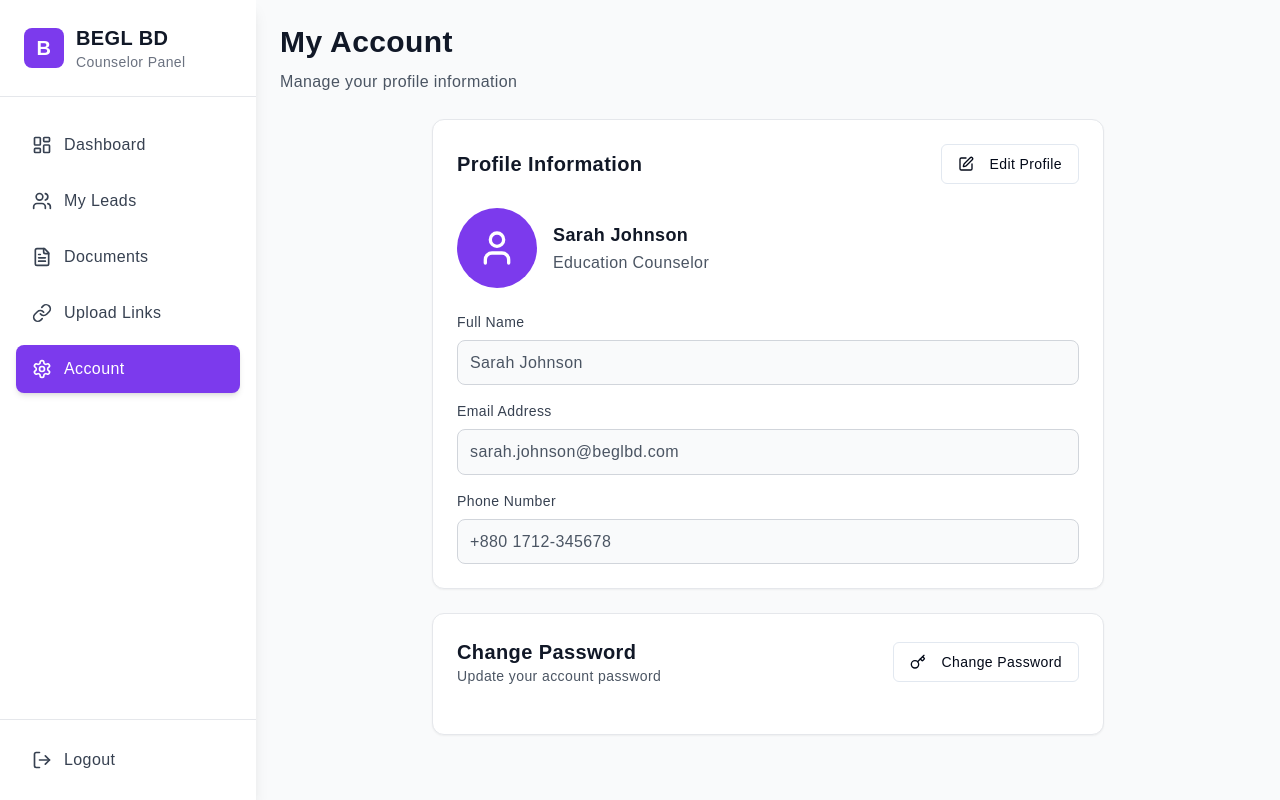
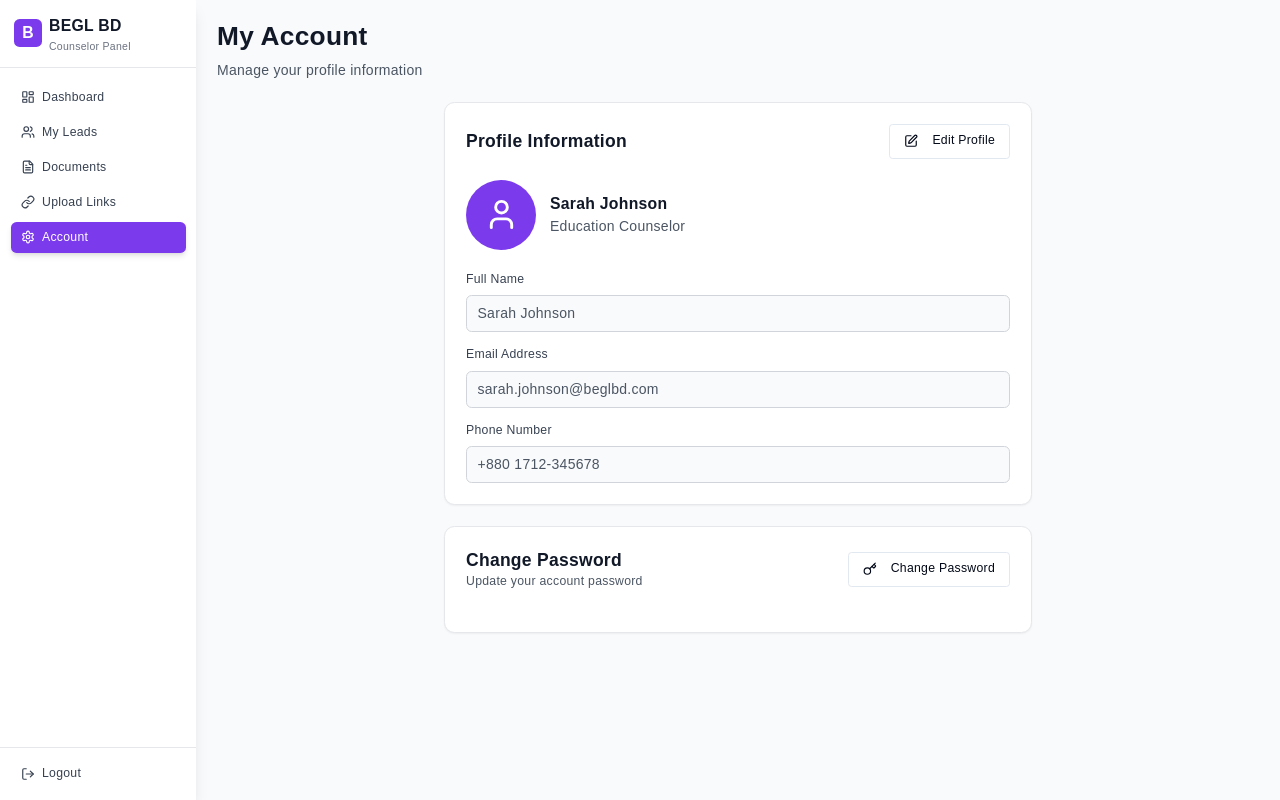
Before and after one commit to AHKWebfix/shopno-bidesh-porashuna-27, a React (Vite) app: page /counselor/account in a window 1280 px wide. Built offline with nearby package versions, Linux system fonts and the light colour scheme; a web font is replaced by a local one.

Commit message:
Adjust design for 15.6-inch screens
Scale down UI elements to match 80% zoom appearance at 100% zoom on 15.6-inch laptops.

```diff
--- a/src/components/admin/AdminLayout.tsx
+++ b/src/components/admin/AdminLayout.tsx
@@ -19,16 +19,16 @@ const AdminLayout = () => {
       )}
 
       {/* Mobile sidebar */}
-      <div className={`fixed inset-y-0 left-0 z-30 w-64 bg-white transform transition-transform duration-300 ease-in-out lg:hidden ${
+      <div className={`fixed inset-y-0 left-0 z-30 w-56 bg-white transform transition-transform duration-300 ease-in-out lg:hidden ${ /* Reduced width from w-64 */
         sidebarOpen ? 'translate-x-0' : '-translate-x-full'
       }`}>
-        <div className="flex items-center justify-between p-4 border-b">
-          <h2 className="text-lg font-semibold">BEGL BD Admin</h2>
+        <div className="flex items-center justify-between p-3 border-b"> {/* Reduced padding */}
+          <h2 className="text-base font-semibold">BEGL BD Admin</h2> {/* Reduced font size */}
           <button
             onClick={() => setSidebarOpen(false)}
-            className="p-2 rounded-md hover:bg-gray-100"
+            className="p-1.5 rounded-md hover:bg-gray-100" /* Reduced padding */
           >
-            <X className="w-5 h-5" />
+            <X className="w-4 h-4" /> {/* Reduced size */}
           </button>
         </div>
         <AdminSidebar />
@@ -42,15 +42,15 @@ const AdminLayout = () => {
       {/* Main content area */}
       <div className="flex-1 flex flex-col overflow-hidden min-w-0">
         {/* Mobile header with hamburger */}
-        <div className="lg:hidden bg-white border-b border-gray-200 px-4 py-3 flex items-center justify-between">
+        <div className="lg:hidden bg-white border-b border-gray-200 px-3 py-2 flex items-center justify-between"> {/* Reduced padding */}
           <button
             onClick={() => setSidebarOpen(true)}
-            className="p-2 rounded-md hover:bg-gray-100"
+            className="p-1.5 rounded-md hover:bg-gray-100" /* Reduced padding */
           >
-            <Menu className="w-5 h-5" />
+            <Menu className="w-4 h-4" /> {/* Reduced size */}
           </button>
-          <h1 className="text-lg font-semibold text-gray-900">BEGL BD Admin</h1>
-          <div className="w-9" /> {/* Spacer for centering */}
+          <h1 className="text-base font-semibold text-gray-900">BEGL BD Admin</h1> {/* Reduced font size */}
+          <div className="w-7" /> {/* Reduced spacer */}
         </div>
 
         {/* Desktop header */}
@@ -59,7 +59,7 @@ const AdminLayout = () => {
         </div>
 
         {/* Main content */}
-        <main className="flex-1 overflow-x-hidden overflow-y-auto bg-gray-50 p-4 lg:p-6">
+        <main className="flex-1 overflow-x-hidden overflow-y-auto bg-gray-50 p-3 lg:p-4"> {/* Reduced padding */}
           <div className="max-w-full">
             <Outlet />
           </div>
--- a/src/components/counselor/CounselorLayout.tsx
+++ b/src/components/counselor/CounselorLayout.tsx
@@ -8,7 +8,7 @@ const CounselorLayout = () => {
     <div className="flex min-h-screen bg-gray-50">
       <CounselorSidebar />
       <div className="flex-1 lg:ml-0 w-full min-w-0">
-        <div className="pt-16 lg:pt-0">
+        <div className="pt-12 lg:pt-0"> {/* Reduced padding from pt-16 */}
           <Outlet />
         </div>
       </div>
--- a/src/components/counselor/CounselorSidebar.tsx
+++ b/src/components/counselor/CounselorSidebar.tsx
@@ -2,9 +2,11 @@
 import React, { useState } from 'react';
 import { NavLink, useNavigate } from 'react-router-dom';
 import { LayoutDashboard, Users, FileText, Settings, LogOut, ChevronRight, Link, Menu, X } from 'lucide-react';
+
 const CounselorSidebar = () => {
   const navigate = useNavigate();
   const [isMobileMenuOpen, setIsMobileMenuOpen] = useState(false);
+
   const menuItems = [{
     name: 'Dashboard',
     icon: LayoutDashboard,
@@ -26,75 +28,101 @@ const CounselorSidebar = () => {
     icon: Settings,
     path: '/counselor/account'
   }];
+
   const handleLogout = () => {
     navigate('/counselor/login');
     setIsMobileMenuOpen(false);
   };
+
   const toggleMobileMenu = () => {
     setIsMobileMenuOpen(!isMobileMenuOpen);
   };
-  return <>
+
+  return (
+    <>
       {/* Mobile Menu Button */}
-      <div className="lg:hidden fixed top-4 right-4 z-50">
-        <button onClick={toggleMobileMenu} className="bg-white shadow-lg p-2 rounded-lg border border-gray-200">
-          {isMobileMenuOpen ? <X className="w-6 h-6 text-gray-700" /> : <Menu className="w-6 h-6 text-gray-700" />}
+      <div className="lg:hidden fixed top-3 right-3 z-50"> {/* Reduced positioning */}
+        <button onClick={toggleMobileMenu} className="bg-white shadow-lg p-1.5 rounded-lg border border-gray-200"> {/* Reduced padding */}
+          {isMobileMenuOpen ? <X className="w-5 h-5 text-gray-700" /> : <Menu className="w-5 h-5 text-gray-700" />} {/* Reduced size */}
         </button>
       </div>
 
       {/* Mobile Overlay */}
-      {isMobileMenuOpen && <div className="lg:hidden fixed inset-0 bg-black bg-opacity-50 z-40" onClick={() => setIsMobileMenuOpen(false)} />}
+      {isMobileMenuOpen && (
+        <div
+          className="lg:hidden fixed inset-0 bg-black bg-opacity-50 z-40"
+          onClick={() => setIsMobileMenuOpen(false)}
+        />
+      )}
 
       {/* Sidebar */}
       <div className={`
         bg-white shadow-lg min-h-screen flex flex-col transition-transform duration-300 ease-in-out z-40
-        lg:translate-x-0 lg:static lg:w-64
+        lg:translate-x-0 lg:static lg:w-56
         ${isMobileMenuOpen ? 'translate-x-0' : '-translate-x-full'}
-        fixed w-64 lg:relative
-      `}>
+        fixed w-56 lg:relative
+      `}> {/* Reduced width from w-64 to w-56 */}
+
         {/* Header Section with Close Button */}
-        <div className="p-4 sm:p-6 border-b border-gray-200">
+        <div className="p-3 sm:p-4 border-b border-gray-200"> {/* Reduced padding */}
           <div className="flex items-center justify-between">
             {/* Logo Section */}
-            <div className="flex items-center space-x-3">
-              <div className="w-8 sm:w-10 h-8 sm:h-10 bg-primary rounded-lg flex items-center justify-center">
-                <span className="text-white font-bold text-lg sm:text-xl">B</span>
+            <div className="flex items-center space-x-2"> {/* Reduced space */}
+              <div className="w-7 sm:w-8 h-7 sm:h-8 bg-primary rounded-lg flex items-center justify-center"> {/* Reduced size */}
+                <span className="text-white font-bold text-base sm:text-lg">B</span> {/* Reduced font size */}
               </div>
               <div>
-                <h1 className="text-lg sm:text-xl font-bold text-gray-900">BEGL BD</h1>
-                <p className="text-xs sm:text-sm text-gray-500">Counselor Panel</p>
+                <h1 className="text-base sm:text-lg font-bold text-gray-900">BEGL BD</h1> {/* Reduced font size */}
+                <p className="text-xs text-gray-500">Counselor Panel</p> {/* Reduced font size */}
               </div>
             </div>
 
             {/* Close Button - Only visible on mobile */}
-            <button onClick={() => setIsMobileMenuOpen(false)} className="lg:hidden p-1 rounded-lg hover:bg-gray-100 transition-colors">
-
-            </button>
+            <button
+              onClick={() => setIsMobileMenuOpen(false)}
+              className="lg:hidden p-1 rounded-lg hover:bg-gray-100 transition-colors"
+            />
           </div>
         </div>
 
         {/* Navigation Menu */}
-        <nav className="flex-1 py-4 sm:py-6">
-          <ul className="space-y-1 sm:space-y-2 px-3 sm:px-4">
-            {menuItems.map(item => <li key={item.name}>
-                <NavLink to={item.path} onClick={() => setIsMobileMenuOpen(false)} className={({
-              isActive
-            }) => `flex items-center px-3 sm:px-4 py-2 sm:py-3 text-gray-700 rounded-lg transition-colors duration-200 group text-sm sm:text-base ${isActive ? 'bg-primary text-white shadow-md' : 'hover:bg-gray-100 hover:text-primary'}`}>
-                  <item.icon className="w-4 sm:w-5 h-4 sm:h-5 mr-2 sm:mr-3" />
+        <nav className="flex-1 py-3 sm:py-4"> {/* Reduced padding */}
+          <ul className="space-y-1 px-2 sm:px-3"> {/* Reduced spacing and padding */}
+            {menuItems.map(item => (
+              <li key={item.name}>
+                <NavLink
+                  to={item.path}
+                  onClick={() => setIsMobileMenuOpen(false)}
+                  className={({ isActive }) =>
+                    `flex items-center px-2 sm:px-3 py-2 text-gray-700 rounded-lg transition-colors duration-200 group text-sm ${
+                      isActive
+                        ? 'bg-primary text-white shadow-md'
+                        : 'hover:bg-gray-100 hover:text-primary'
+                    }`
+                  } /* Reduced padding and font size */
+                >
+                  <item.icon className="w-4 h-4 mr-2" /> {/* Reduced size and margin */}
                   <span className="font-medium">{item.name}</span>
-                  <ChevronRight className="w-3 sm:w-4 h-3 sm:h-4 ml-auto opacity-0 group-hover:opacity-100 transition-opacity" />
+                  <ChevronRight className="w-3 h-3 ml-auto opacity-0 group-hover:opacity-100 transition-opacity" /> {/* Reduced size */}
                 </NavLink>
-              </li>)}
+              </li>
+            ))}
           </ul>
         </nav>
 
         {/* Logout Button */}
-        <div className="p-3 sm:p-4 border-t border-gray-200">
-          <button onClick={handleLogout} className="flex items-center w-full px-3 sm:px-4 py-2 sm:py-3 text-gray-700 rounded-lg hover:bg-red-50 hover:text-red-600 transition-colors duration-200 text-sm sm:text-base">
-            <LogOut className="w-4 sm:w-5 h-4 sm:h-5 mr-2 sm:mr-3" />
+        <div className="p-2 sm:p-3 border-t border-gray-200"> {/* Reduced padding */}
+          <button
+            onClick={handleLogout}
+            className="flex items-center w-full px-2 sm:px-3 py-2 text-gray-700 rounded-lg hover:bg-red-50 hover:text-red-600 transition-colors duration-200 text-sm" /* Reduced padding and font size */
+          >
+            <LogOut className="w-4 h-4 mr-2" /> {/* Reduced size and margin */}
             <span className="font-medium">Logout</span>
           </button>
         </div>
       </div>
-    </>;
+    </>
+  );
 };
+
 export default CounselorSidebar;
--- a/src/index.css
+++ b/src/index.css
@@ -34,7 +34,7 @@
     --input: 214.3 31.8% 91.4%;
     --ring: 222.2 84% 4.9%;
 
-    --radius: 0.5rem;
+    --radius: 0.4rem;
 
     --sidebar-background: 0 0% 98%;
     --sidebar-foreground: 240 5.3% 26.1%;
@@ -90,29 +90,62 @@
     @apply border-border;
   }
 
+  html {
+    font-size: 14px; /* Reduced from default 16px to achieve 80% scale effect */
+  }
+
   body {
     @apply bg-background text-foreground;
     font-family: 'Anek Bangla', sans-serif;
-    line-height: 1.7;
-    letter-spacing: 0.025em;
+    line-height: 1.5; /* Reduced from 1.7 for more compact text */
+    letter-spacing: 0.02em; /* Reduced from 0.025em */
   }
 
   .font-bangla {
     font-family: 'Anek Bangla', sans-serif;
-    line-height: 1.8;
-    letter-spacing: 0.025em;
+    line-height: 1.6; /* Reduced from 1.8 */
+    letter-spacing: 0.02em; /* Reduced from 0.025em */
   }
 
   h1, h2, h3, h4, h5, h6 {
     font-weight: 600;
-    line-height: 1.4;
+    line-height: 1.3; /* Reduced from 1.4 */
   }
 
   p {
-    line-height: 1.7;
+    line-height: 1.5; /* Reduced from 1.7 */
   }
 
   .leading-relaxed {
-    line-height: 1.8;
+    line-height: 1.6; /* Reduced from 1.8 */
+  }
+
+  /* Override container max-width for better space utilization */
+  .container {
+    max-width: 1400px; /* Increased from default to utilize more screen space */
+  }
+
+  /* Compact spacing utility classes */
+  .space-y-compact > :not([hidden]) ~ :not([hidden]) {
+    margin-top: 0.75rem; /* 3 instead of 4 */
+  }
+
+  .space-x-compact > :not([hidden]) ~ :not([hidden]) {
+    margin-left: 0.75rem; /* 3 instead of 4 */
+  }
+
+  /* Compact padding classes */
+  .p-compact {
+    padding: 0.75rem; /* 3 instead of 4 */
+  }
+
+  .px-compact {
+    padding-left: 0.75rem;
+    padding-right: 0.75rem;
+  }
+
+  .py-compact {
+    padding-top: 0.75rem;
+    padding-bottom: 0.75rem;
   }
 }
```
Also changed, not shown: src/components/Footer.tsx (+27 -26 lines), src/components/Header.tsx (+17 -15 lines), src/pages/admin/Dashboard.tsx (+42 -42 lines).
